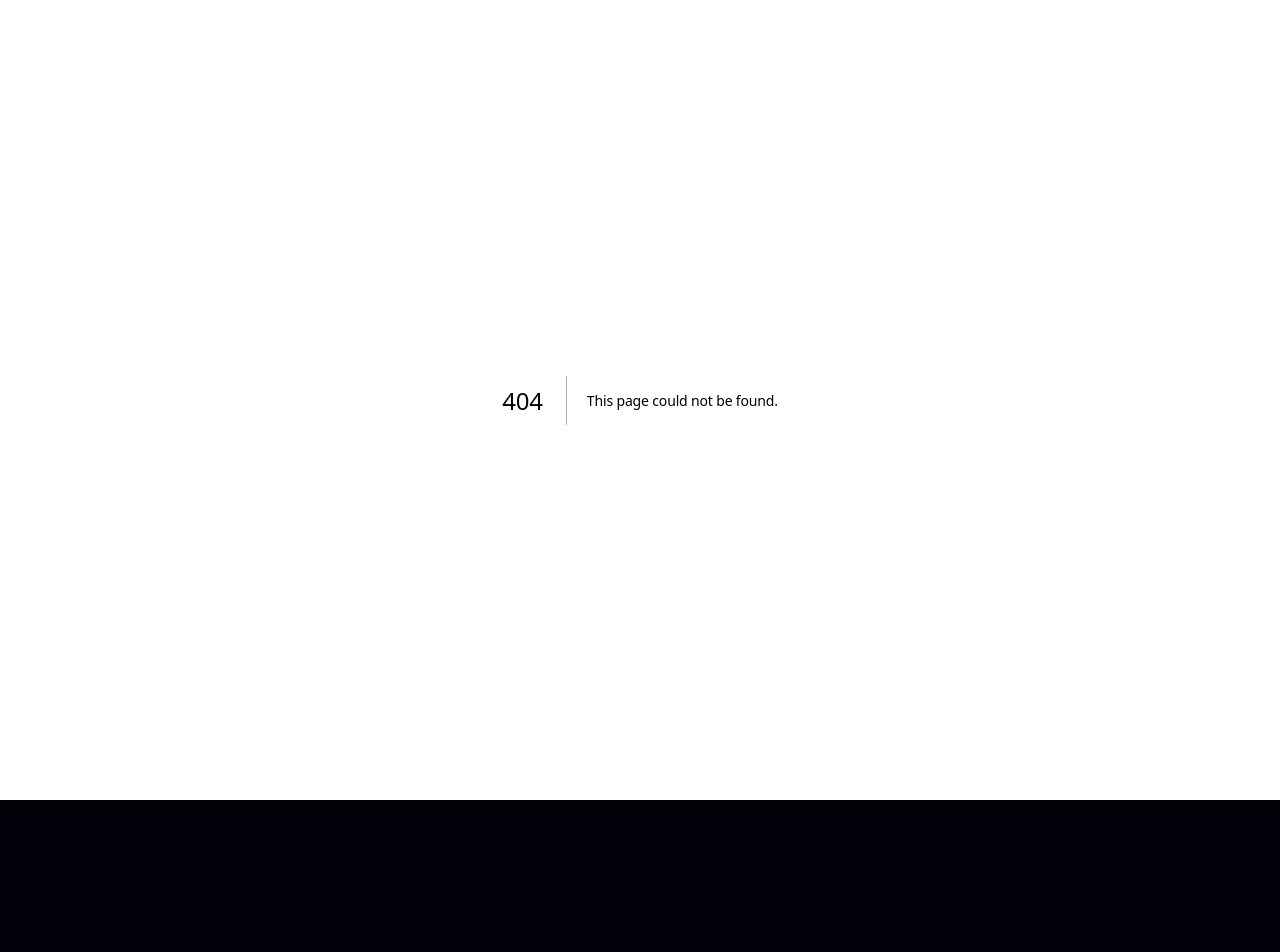
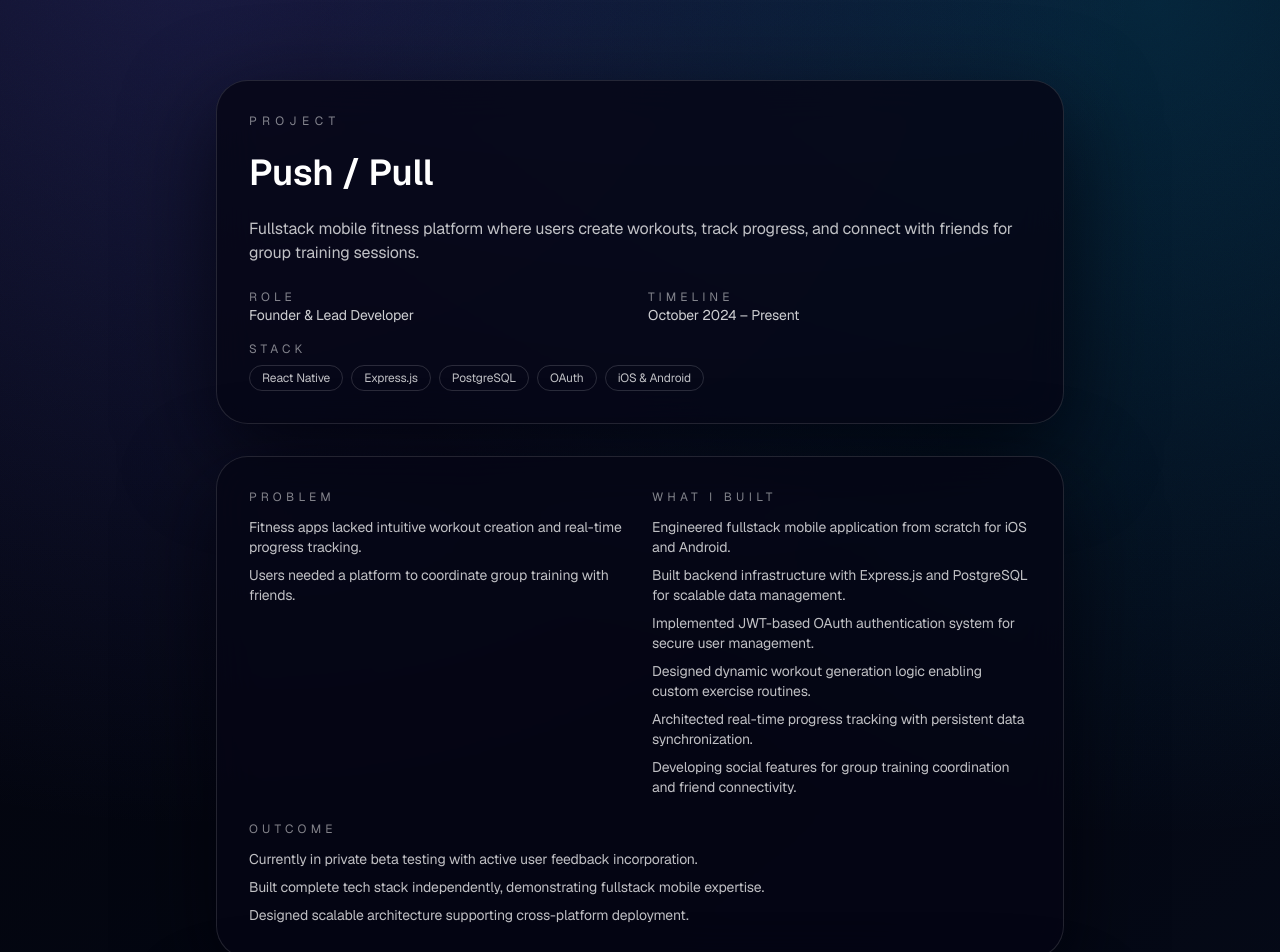
Before and after one commit to bzlatin/personal-portfolio, a Next.js app: page /projects/pushpull in a window 1280 px wide. Before the commit this address had no page. Shown: the top 952 px of the page. Before the commit the page ends 800 px from the top, so only its background shows below. Built offline with nearby package versions, Linux system fonts and the light colour scheme.

Commit message:
Added push / pull

```diff
--- a/src/app/page.tsx
+++ b/src/app/page.tsx
@@ -58,6 +58,20 @@ function useIsMobile(breakpoint = 768) {
 }
 
 const projects = [
+  {
+    title: "Push / Pull",
+    impact:
+      "Fullstack mobile fitness platform enabling custom workouts, progress tracking, and group training.",
+    stack: [
+      "React Native",
+      "Express.js",
+      "PostgreSQL",
+      "OAuth",
+      "iOS & Android",
+    ],
+    href: "/projects/pushpull",
+    meta: "2025 · In Progress · Private Beta",
+  },
   {
     title: "UD CIS Discord Bot",
     impact:
--- /dev/null
+++ b/src/app/projects/pushpull/page.tsx
@@ -0,0 +1,138 @@
+import type { Metadata } from "next";
+import Link from "next/link";
+
+const stack = [
+  "React Native",
+  "Express.js",
+  "PostgreSQL",
+  "OAuth",
+  "iOS & Android",
+];
+
+const problem = [
+  "Fitness apps lacked intuitive workout creation and real-time progress tracking.",
+  "Users needed a platform to coordinate group training with friends.",
+];
+
+const build = [
+  "Engineered fullstack mobile application from scratch for iOS and Android.",
+  "Built backend infrastructure with Express.js and PostgreSQL for scalable data management.",
+  "Implemented JWT-based OAuth authentication system for secure user management.",
+  "Designed dynamic workout generation logic enabling custom exercise routines.",
+  "Architected real-time progress tracking with persistent data synchronization.",
+  "Developing social features for group training coordination and friend connectivity.",
+];
+
+const outcome = [
+  "Currently in private beta testing with active user feedback incorporation.",
+  "Built complete tech stack independently, demonstrating fullstack mobile expertise.",
+  "Designed scalable architecture supporting cross-platform deployment.",
+];
+
+export const metadata: Metadata = {
+  title: "Push / Pull — Project Details",
+  description:
+    "Fullstack React Native fitness app built from the ground up with backend, auth, and social features.",
+};
+
+export default function PushPullPage() {
+  return (
+    <div className='detail-shell relative min-h-screen overflow-hidden'>
+      <div className='noise-overlay' aria-hidden />
+      <main className='mx-auto flex w-full max-w-4xl flex-col gap-8 px-4 pb-16 pt-20 sm:px-6'>
+        <header className='detail-panel space-y-6 p-8'>
+          <p className='text-xs uppercase tracking-[0.45em] text-white/50'>
+            Project
+          </p>
+          <h1 className='text-4xl font-semibold text-white'>Push / Pull</h1>
+          <p className='text-base text-white/75'>
+            Fullstack mobile fitness platform where users create workouts, track
+            progress, and connect with friends for group training sessions.
+          </p>
+          <div className='grid gap-4 sm:grid-cols-2'>
+            <div>
+              <p className='text-xs uppercase tracking-[0.35em] text-white/50'>
+                Role
+              </p>
+              <p className='text-sm text-white/80'>
+                Founder & Lead Developer
+              </p>
+            </div>
+            <div>
+              <p className='text-xs uppercase tracking-[0.35em] text-white/50'>
+                Timeline
+              </p>
+              <p className='text-sm text-white/80'>
+                October 2024 – Present
+              </p>
+            </div>
+            <div className='sm:col-span-2'>
+              <p className='text-xs uppercase tracking-[0.35em] text-white/50'>
+                Stack
+              </p>
+              <div className='mt-2 flex flex-wrap gap-2 text-xs text-white/75'>
+                {stack.map((item) => (
+                  <span
+                    key={item}
+                    className='rounded-full border border-white/15 px-3 py-1'
+                  >
+                    {item}
+                  </span>
+                ))}
+              </div>
+            </div>
+          </div>
+        </header>
+
+        <section className='detail-panel grid gap-6 p-8 md:grid-cols-2'>
+          <article>
+            <p className='text-xs uppercase tracking-[0.35em] text-white/50'>
+              Problem
+            </p>
+            <ul className='mt-3 space-y-2 text-sm text-white/75'>
+              {problem.map((item) => (
+                <li key={item}>{item}</li>
+              ))}
+            </ul>
+          </article>
+          <article>
+            <p className='text-xs uppercase tracking-[0.35em] text-white/50'>
+              What I built
+            </p>
+            <ul className='mt-3 space-y-2 text-sm text-white/75'>
+              {build.map((item) => (
+                <li key={item}>{item}</li>
+              ))}
+            </ul>
+          </article>
+          <article className='md:col-span-2'>
+            <p className='text-xs uppercase tracking-[0.35em] text-white/50'>
+              Outcome
+            </p>
+            <ul className='mt-3 space-y-2 text-sm text-white/75'>
+              {outcome.map((item) => (
+                <li key={item}>{item}</li>
+              ))}
+            </ul>
+          </article>
+        </section>
+
+        <section className='detail-panel space-y-4 p-8'>
+          <p className='text-xs uppercase tracking-[0.35em] text-white/50'>
+            Status
+          </p>
+          <p className='text-sm text-white/75'>
+            Currently in private beta testing. Public release coming soon.
+          </p>
+        </section>
+
+        <Link
+          href='/#projects'
+          className='inline-flex items-center gap-2 text-sm font-semibold uppercase tracking-[0.3em] text-white/70'
+        >
+          ← Back to projects
+        </Link>
+      </main>
+    </div>
+  );
+}
```
